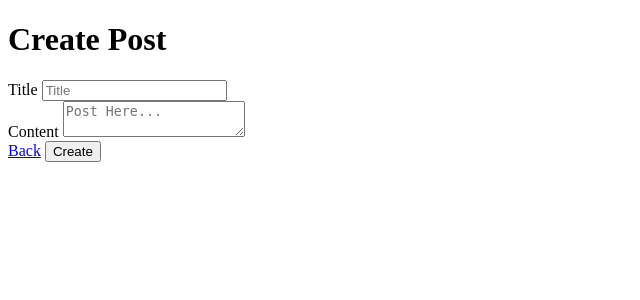
After one commit to liet-kyness/blogly, a Flask app: page /users/1/posts/new in a window 1280 px wide. The commit adds this page. Shown: the top 300 px of the page, without its empty margins (0-640 px from the left). Run offline with Flask 2, Linux system fonts and the light colour scheme.

Commit message:
updated v2

```diff
--- a/app.py
+++ b/app.py
@@ -1,6 +1,6 @@
-from flask import Flask, render_template, request, redirect
+from flask import Flask, render_template, request, redirect, flash
 from flask_debugtoolbar import DebugToolbarExtension
-from models import connect_db, db,  User
+from models import connect_db, db,  User, Post
 
 app = Flask(__name__)
 
@@ -16,7 +16,15 @@ with app.app_context():
 
 @app.route('/')
 def root():
-    return redirect('/users')
+    posts = Post.query.order_by(Post.created_at.desc()).limit(6).all()
+    return render_template('/posts/home.html', posts=posts)
+
+@app.errorhandler(404)
+def page_not_found(e):
+    render_template('/404.html'), 404
+
+
+
 
 @app.route('/users')
 def users_index():
@@ -37,6 +45,8 @@ def create_user():
 
     db.session.add(new_user)
     db.session.commit()
+
+    flash(f"New Profile Added! {new_user.full_name}")
 
     return redirect('/users')
 
@@ -59,6 +69,7 @@ def update_user(user_id):
 
     db.session.add(user)
     db.session.commit()
+    flash('Update Successful')
 
     return redirect('/users')
 
@@ -69,3 +80,54 @@ def delete_user(user_id):
     db.session.commit()
 
     return redirect('/users')
+
+## POSTS #############################################################################
+
+@app.route('/users/<int:user_id>/posts/new')
+def new_post(user_id):
+    user = User.query.get(user_id)
+    return render_template('/posts/new.html', user=user)
+
+@app.route('/users/<int:user_id>/posts/new', methods=['POST'])
+def create_post(user_id):
+    user = User.query.get(user_id)
+    new_post = Post(title=request.form['title'],
+                    content=request.form['content'],
+                    user=user)
+    db.session.add(new_post)
+    db.session.commit()
+
+    flash(f"{new_post.title} created.")
+
+    return redirect(f"/users/{user_id}")
+
+@app.route('/posts/<int:post_id>')
+def show_posts(post_id):
+    post = Post.query.get(post_id)
+    return render_template('/posts/show.html', post=post)
+
+@app.route('/posts/<int:post_id>/edit')
+def edit_post(post_id):
+    post = Post.query.get(post_id)
+    return render_template('/posts/edit.html', post=post)
+
+@app.route('/posts/<int:post_id>/edit', methods=['POST'])
+def update_post(post_id):
+    post = Post.query.get(post_id)
+    post.title = request.form['title']
+    post.content = request.form['content']
+
+    db.session.add(post)
+    db.session.commit()
+    flash(f"{post.title} updated.")
+
+    return redirect(f'/posts/{post_id}')
+
+@app.route('/posts/<int:post_id>/delete', methods=['POST'])
+def delete_post(post_id):
+    post = Post.query.get(post_id)
+    db.session.delete(post)
+    db.session.commit()
+    flash(f"{post.title} removed.")
+
+    return redirect('/')
--- /dev/null
+++ b/templates/posts/new.html
@@ -0,0 +1,28 @@
+<!DOCTYPE html>
+<html lang="en">
+<head>
+    <meta charset="UTF-8">
+    <meta http-equiv="X-UA-Compatible" content="IE=edge">
+    <meta name="viewport" content="width=device-width, initial-scale=1.0">
+    <title>Blogly</title>
+</head>
+<body>
+    <h1>Create Post</h1>
+    <form method="POST">
+        <div>
+            <div>
+                <label for="title">Title</label>
+                <input type="text" placeholder="Title" id="title" name="title">
+            </div>
+            <div>
+                <label for="content">Content</label>
+                <textarea type="text" id="content" name="content" placeholder="Post Here..."></textarea>
+            </div>
+        </div>
+        <div>
+            <a href="/users/{{ user.id }}">Back</a>
+            <button type="submit">Create</button>
+        </div>
+    </form>
+</body>
+</html>
```
Also changed, not shown: models.py (+13 -0 lines), templates/posts/edit.html (added, +32 -0 lines), templates/posts/home.html (added, +21 -0 lines), templates/posts/show.html (added, +19 -0 lines), templates/users/posts/home.html (added, +21 -0 lines), templates/users/show.html (+14 -1 lines).
